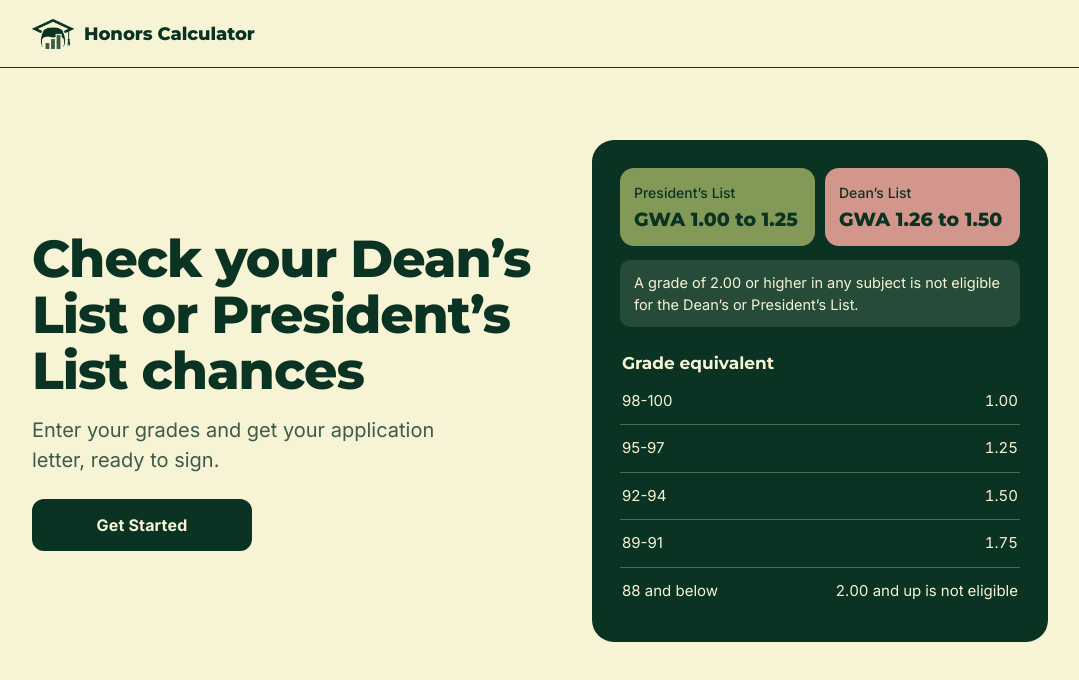
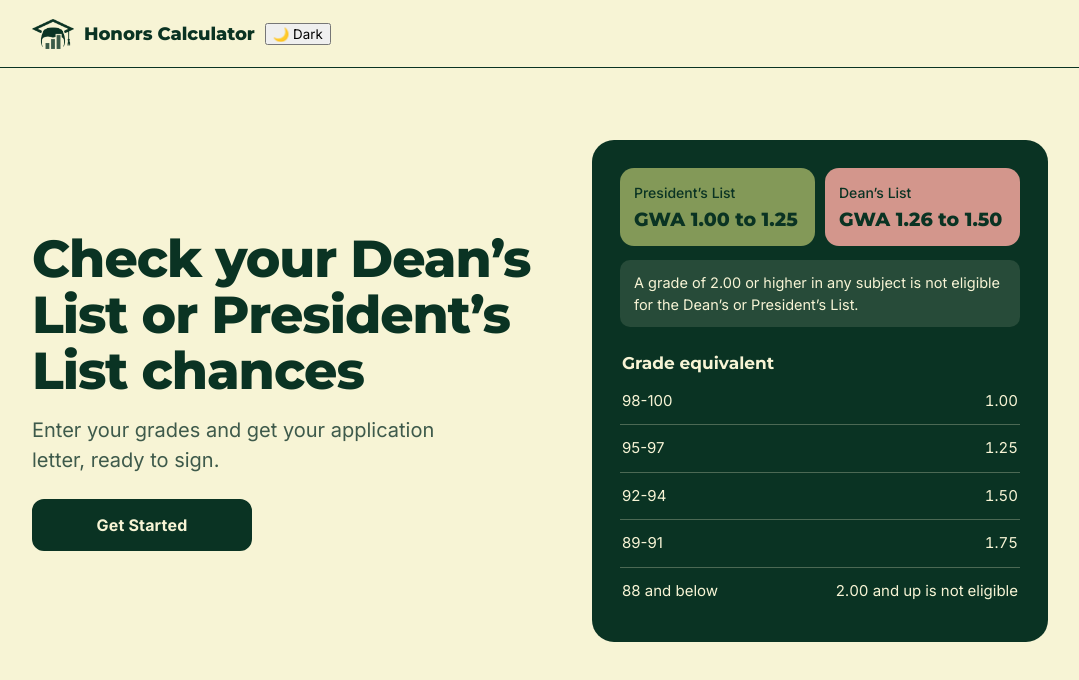
Before and after one commit to crueeqi-cloud/Honors-Calculator, a plain HTML site: page index.html in a window 1280 px wide. Shown: the whole page, without its empty margins (100-1179 px from the left). Drawn offline with Linux system fonts and the light colour scheme.

Commit message:
Add theme toggle button to index.html

```diff
--- a/index.html
+++ b/index.html
@@ -30,6 +30,7 @@
             height="195"
           />
           <span class="topbar__name">Honors Calculator</span>
+          <button id="theme-toggle" class="theme-toggle" type="button" aria-pressed="false">🌙 Dark</button>
         </div>
       </header>
 
```
